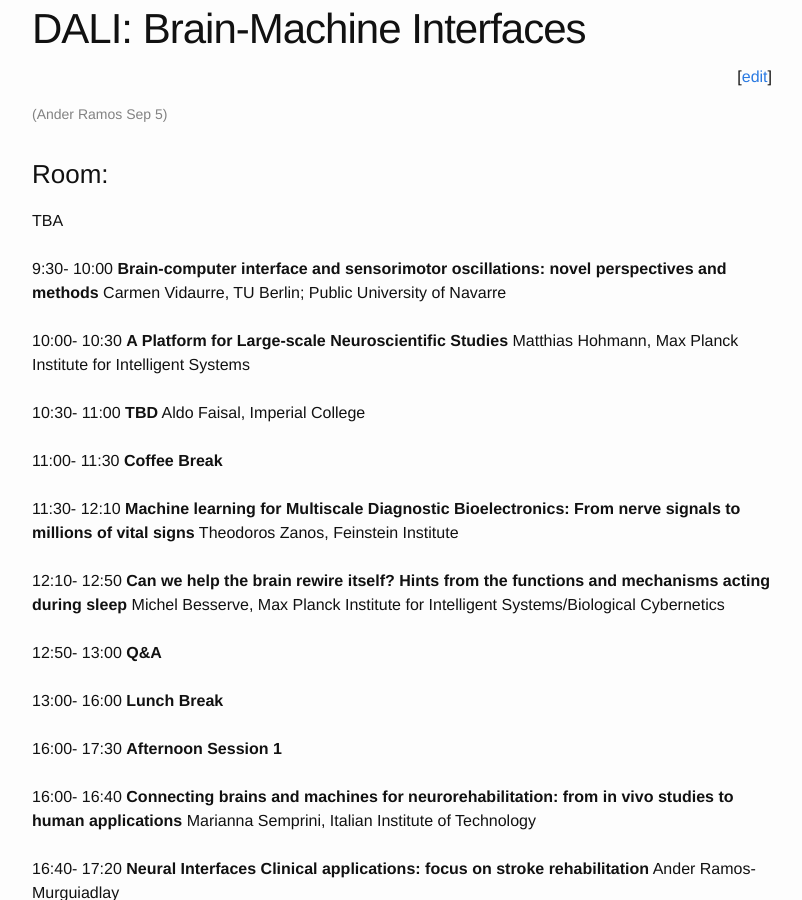
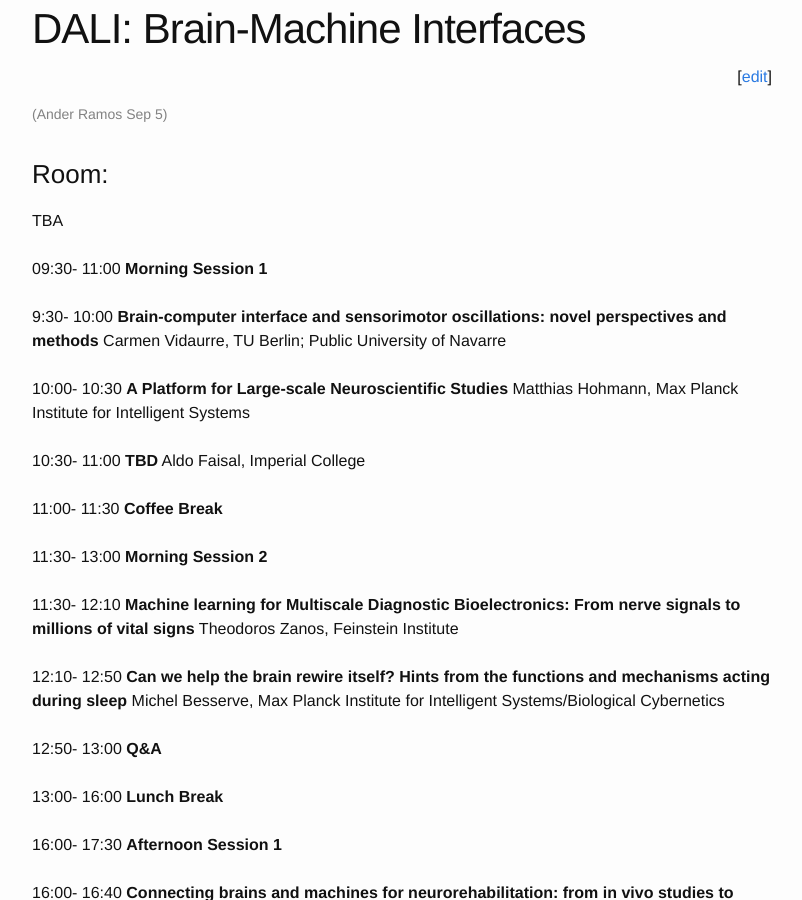
Before and after one commit to dalimeeting/dalimeeting.github.io, a Jekyll site: the page built from _posts/2019-09-05-workshop-05-03.md, in a window 1280 px wide and 900 px high, scrolled down 430 px. Shown: the whole window, without its empty margins (238-1040 px from the left). Built offline with Jekyll 4.4.1, drawn with Linux system fonts in a browser that asks for light colours.

Commit message:
add missing meta entries

```diff
--- a/_posts/2019-09-05-workshop-05-03.md
+++ b/_posts/2019-09-05-workshop-05-03.md
@@ -11,6 +11,10 @@ organizers:
 room: ""
 show_abstracts: true
 talks:
+
+- title: "Morning Session 1"
+  start: "09:30"
+  end: "11:00"
 
 - title: "Brain-computer interface and sensorimotor oscillations: novel perspectives and methods"
   start: "9:30"
@@ -79,6 +83,10 @@ talks:
 - start: "11:00"
   end: "11:30"
   title: "Coffee Break"
+
+- title: "Morning Session 2"
+  start: "11:30"
+  end: "13:00"
 
 - start: "11:30"
   end: "12:10"
```
